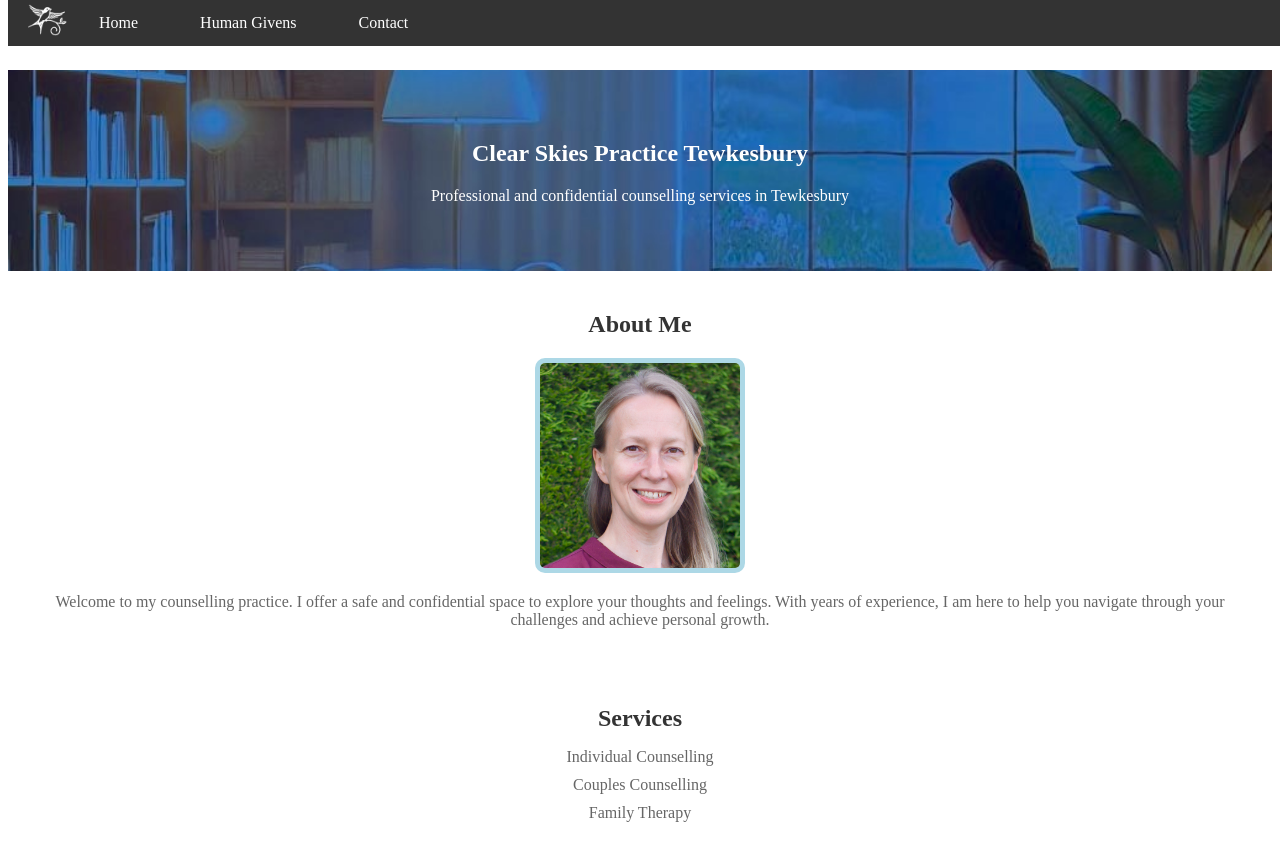
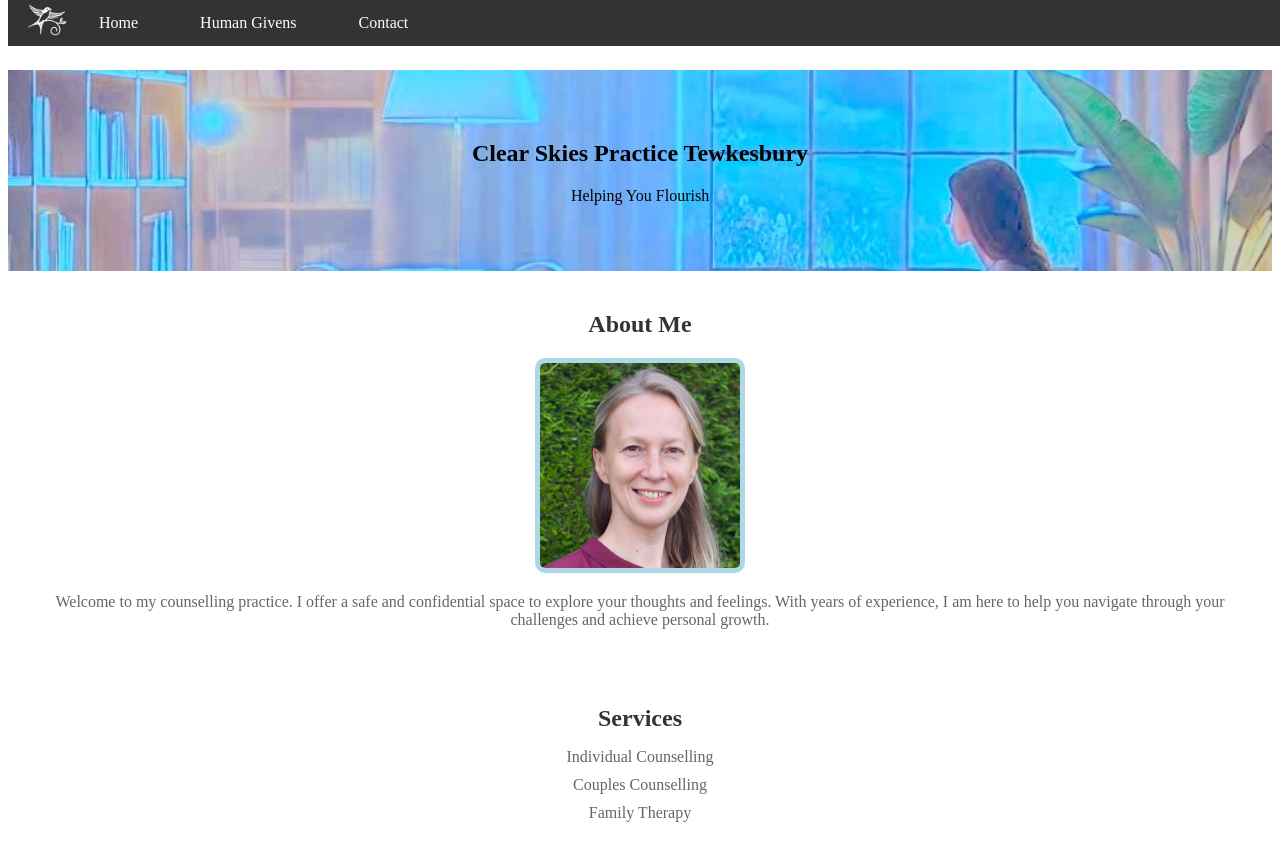
Before and after one commit to MikeForde/cstestvuejs, a Vue app: page / in a window 1280 px wide. Shown: the top 860 px of the page. Built offline with nearby package versions, Linux system fonts and the light colour scheme.

Commit message:
Colour adjustments

```diff
--- a/src/components/HomePage.vue
+++ b/src/components/HomePage.vue
@@ -3,7 +3,7 @@
     <section class="hero">
       <div class="hero-content">
         <h1>Clear Skies Practice Tewkesbury</h1>
-        <p>Professional and confidential counselling services in Tewkesbury</p>
+        <p>Helping You Flourish</p>
       </div>
     </section>
     <section class="intro">
@@ -35,7 +35,7 @@ export default {
   background-image: url('@/assets/hero_image.jpg');
   background-size: cover;
   background-position: center;
-  color: white;
+  color: rgb(3, 3, 3);
   text-align: center;
   padding: 50px 20px;
 }
```
Also changed, not shown: src/assets/hero_image.jpg.
